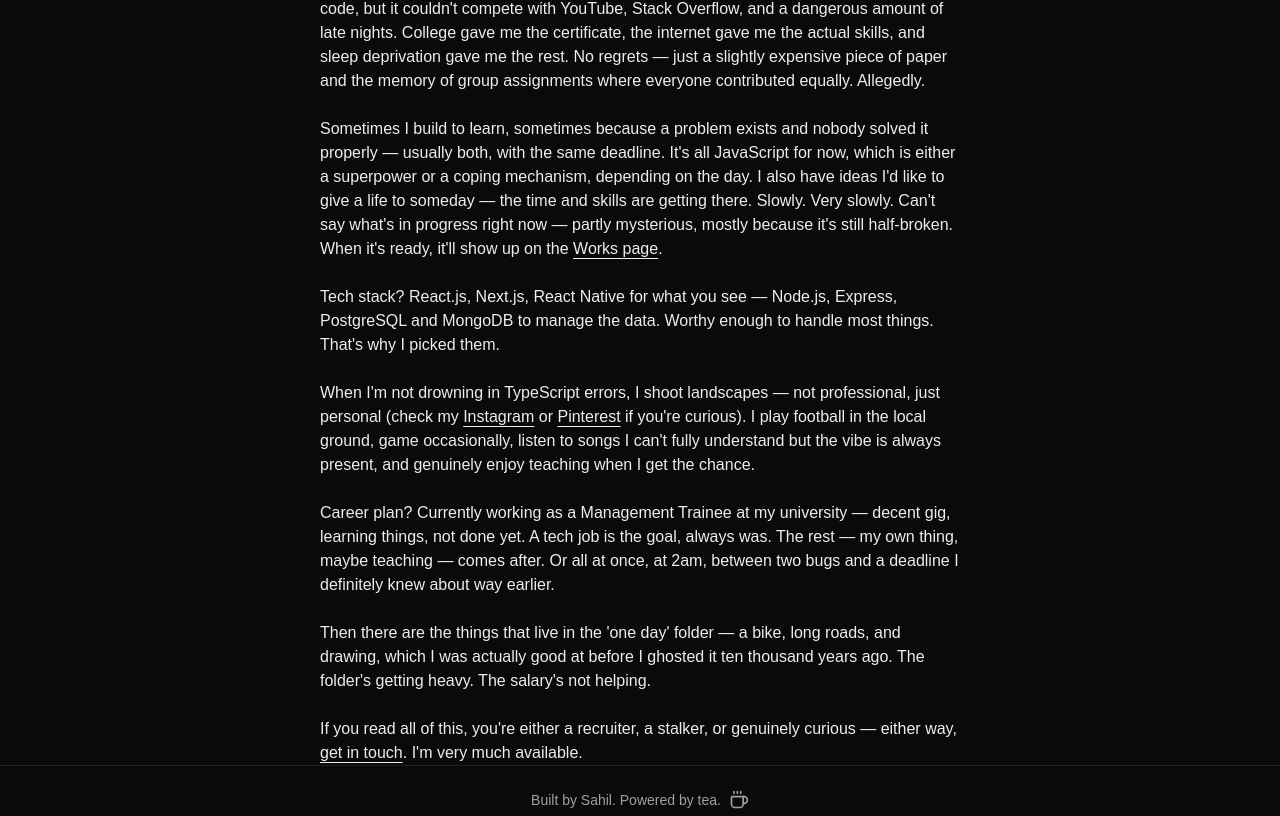
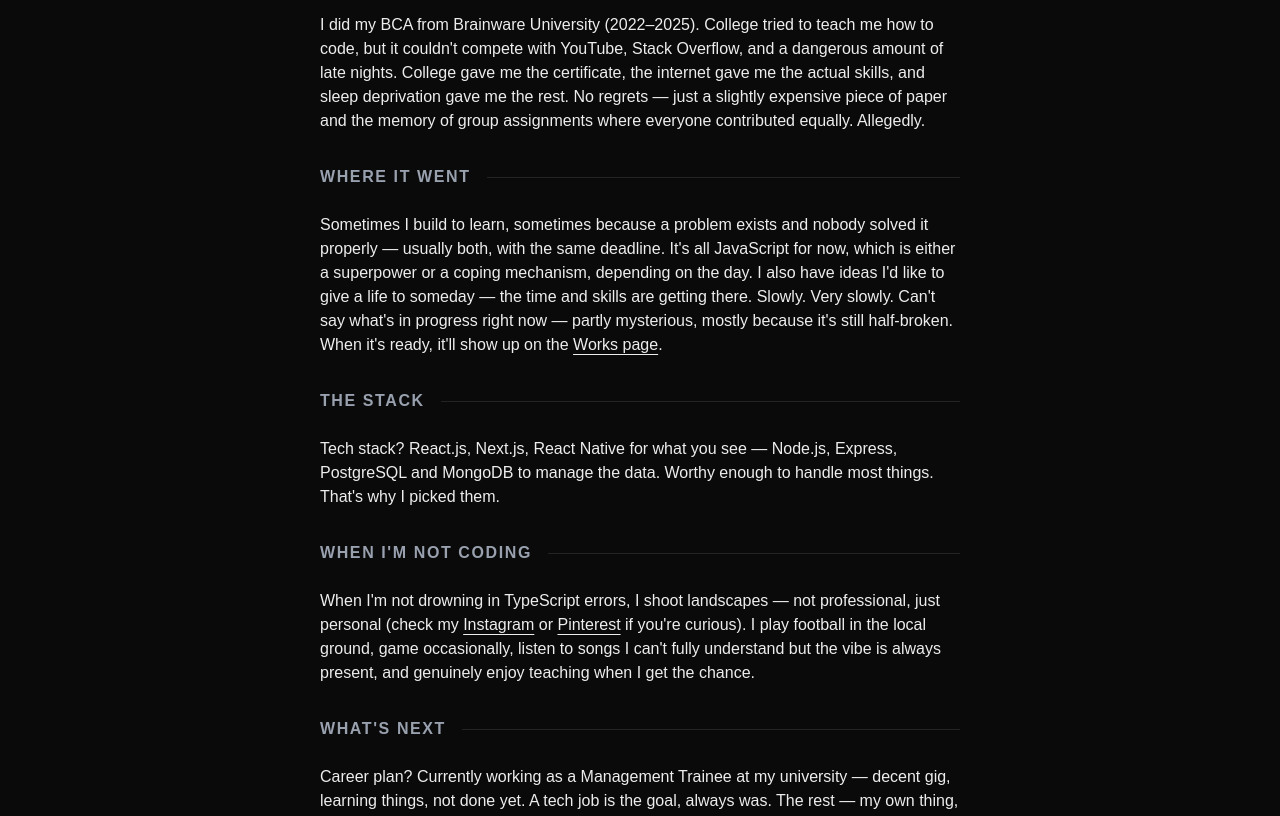
Before and after one commit to sahiltiwaridev/portfolio, a Next.js app: page /about in a window 1280 px wide. Shown: the part 615-1431 px from the top of the page. Built offline with nearby package versions, Linux system fonts and the light colour scheme.

Commit message:
feat: restructure about page content with sectioned storytelling headings

```diff
--- a/src/app/about/page.tsx
+++ b/src/app/about/page.tsx
@@ -1,5 +1,6 @@
 import Footer from "@/components/Footer";
 import Header from "@/components/Header";
+import SectionDivider from "@/components/Sectiondivider";
 import Image from "next/image";
 import Link from "next/link";
 
@@ -27,14 +28,16 @@ export const metadata = {
 export default function About() {
   return (
     <div className="min-h-screen flex flex-col">
-      <main className="w-11/12 md:w-1/2 flex flex-col mx-auto gap-12 pt-12 flex-1">
+      <main className="w-11/12 md:w-1/2 flex flex-col mx-auto gap-8 pt-12 flex-1">
         <Header headername="About Me" />
         <article className="flex flex-col gap-6">
+
           <p>
             I'm Sahil, from Habra, West Bengal — a place you've probably never
             heard of. It's a small town, the internet is decent, and the tea is
             excellent. The people are a little weird but manageable.
           </p>
+
           <div className="flex flex-col md:flex-row justify-center items-center py-5 gap-4">
             <Link
               href="https://instagram.com/sahiltiwari.official"
@@ -69,6 +72,8 @@ export default function About() {
               className="block md:hidden"
             />
           </div>
+
+          <SectionDivider title="how it started" />
           <p>
             I did my BCA from Brainware University (2022–2025). College tried to
             teach me how to code, but it couldn't compete with YouTube, Stack
@@ -78,6 +83,8 @@ export default function About() {
             piece of paper and the memory of group assignments where everyone
             contributed equally. Allegedly.
           </p>
+
+          <SectionDivider title="where it went" />
           <p>
             Sometimes I build to learn, sometimes because a problem exists and
             nobody solved it properly — usually both, with the same deadline.
@@ -92,11 +99,15 @@ export default function About() {
             </Link>
             .
           </p>
+
+          <SectionDivider title="the stack" />
           <p>
             Tech stack? React.js, Next.js, React Native for what you see —
             Node.js, Express, PostgreSQL and MongoDB to manage the data. Worthy
             enough to handle most things. That's why I picked them.
           </p>
+
+          <SectionDivider title="when I'm not coding" />
           <p>
             When I'm not drowning in TypeScript errors, I shoot landscapes — not
             professional, just personal (check my{" "}
@@ -122,6 +133,8 @@ export default function About() {
             is always present, and genuinely enjoy teaching when I get the
             chance.
           </p>
+
+          <SectionDivider title="what's next" />
           <p>
             Career plan? Currently working as a Management Trainee at my
             university — decent gig, learning things, not done yet. A tech job
@@ -129,13 +142,16 @@ export default function About() {
             comes after. Or all at once, at 2am, between two bugs and a deadline
             I definitely knew about way earlier.
           </p>
+
+          <SectionDivider title="one day" />
           <p>
             Then there are the things that live in the 'one day' folder — a
             bike, long roads, and drawing, which I was actually good at before I
             ghosted it ten thousand years ago. The folder's getting heavy. The
             salary's not helping.
           </p>
-          <p>
+
+          <p className="pt-2">
             If you read all of this, you're either a recruiter, a stalker, or
             genuinely curious — either way,{" "}
             <Link href="/contact" className="underline underline-offset-4">
@@ -143,6 +159,7 @@ export default function About() {
             </Link>
             . I'm very much available.
           </p>
+
         </article>
       </main>
       <Footer />
--- /dev/null
+++ b/src/components/Sectiondivider.tsx
@@ -0,0 +1,14 @@
+type SectionDividerProps = {
+  title: string;
+};
+
+export default function SectionDivider({ title }: SectionDividerProps) {
+  return (
+    <div className="flex items-center gap-4 pt-2">
+      <span className=" font-bold text-gray-400 tracking-widest uppercase whitespace-nowrap">
+        {title}
+      </span>
+      <div className="flex-1 h-px bg-white/10" />
+    </div>
+  );
+}
```
